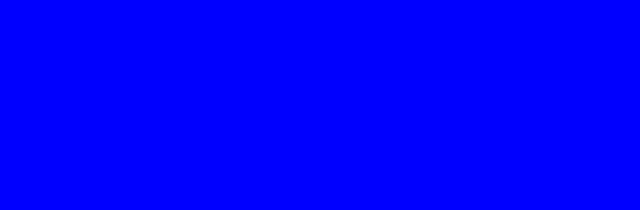
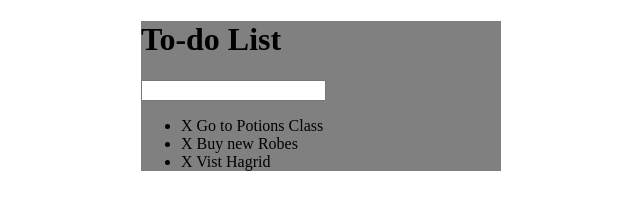
Before and after one commit to b4bhagath/Todo-List-App, a plain HTML site: page index.html in a window 1280 px wide. Shown: the whole page, without its empty margins (319-959 px from the left). Drawn offline with Linux system fonts and the light colour scheme.

Commit message:
Some basic html skeleton

```diff
--- a/assests/css/todos.css
+++ b/assests/css/todos.css
@@ -1,3 +1,5 @@
-body {
-	background-color: blue;
+#container {
+	background: gray;
+	width: 360px;
+	margin: 0 auto;
 }
--- a/assests/js/todos.js
+++ /dev/null
@@ -1 +0,0 @@
-alert("Connected")
--- a/index.html
+++ b/index.html
@@ -6,9 +6,18 @@
     <link rel="stylesheet" type="text/css" href="assests/css/todos.css">
     <script type="text/javascript" src="assests\js\lib\jquery-3.2.1.min.js"></script>
 </head>
+<div id="container">
+    <h1>To-do List</h1>
+    <input type="text" name="">
+    <ul>
+        <li><span>X</span> Go to Potions Class</li>
+        <li><span>X</span> Buy new Robes</li>
+        <li><span>X</span> Vist Hagrid</li>
+    </ul>
+</div>
 
 <body>
-<script type="text/javascript" src="assests/js/todos.js"></script>
+    <script type="text/javascript" src="assests/js/todos.js"></script>
 </body>
 
 </html>
```
